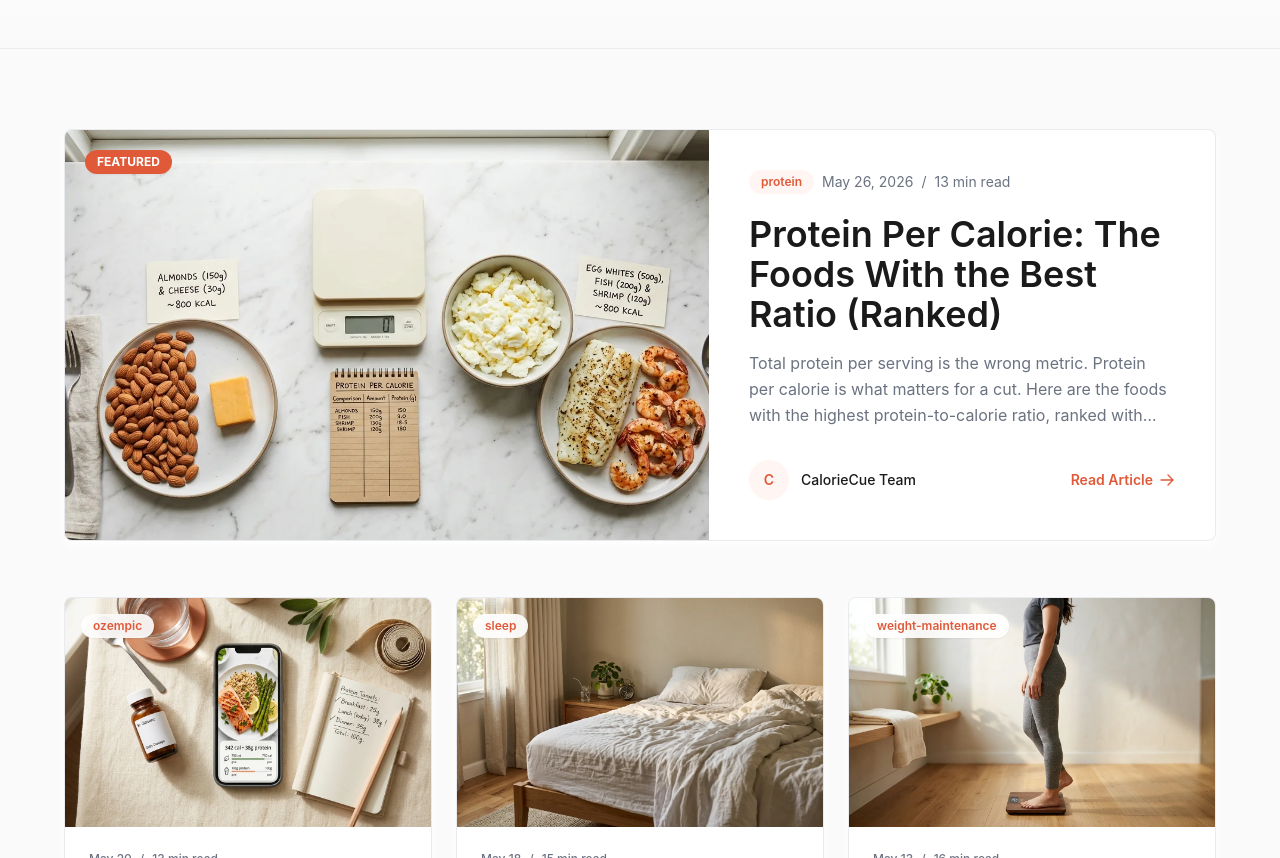
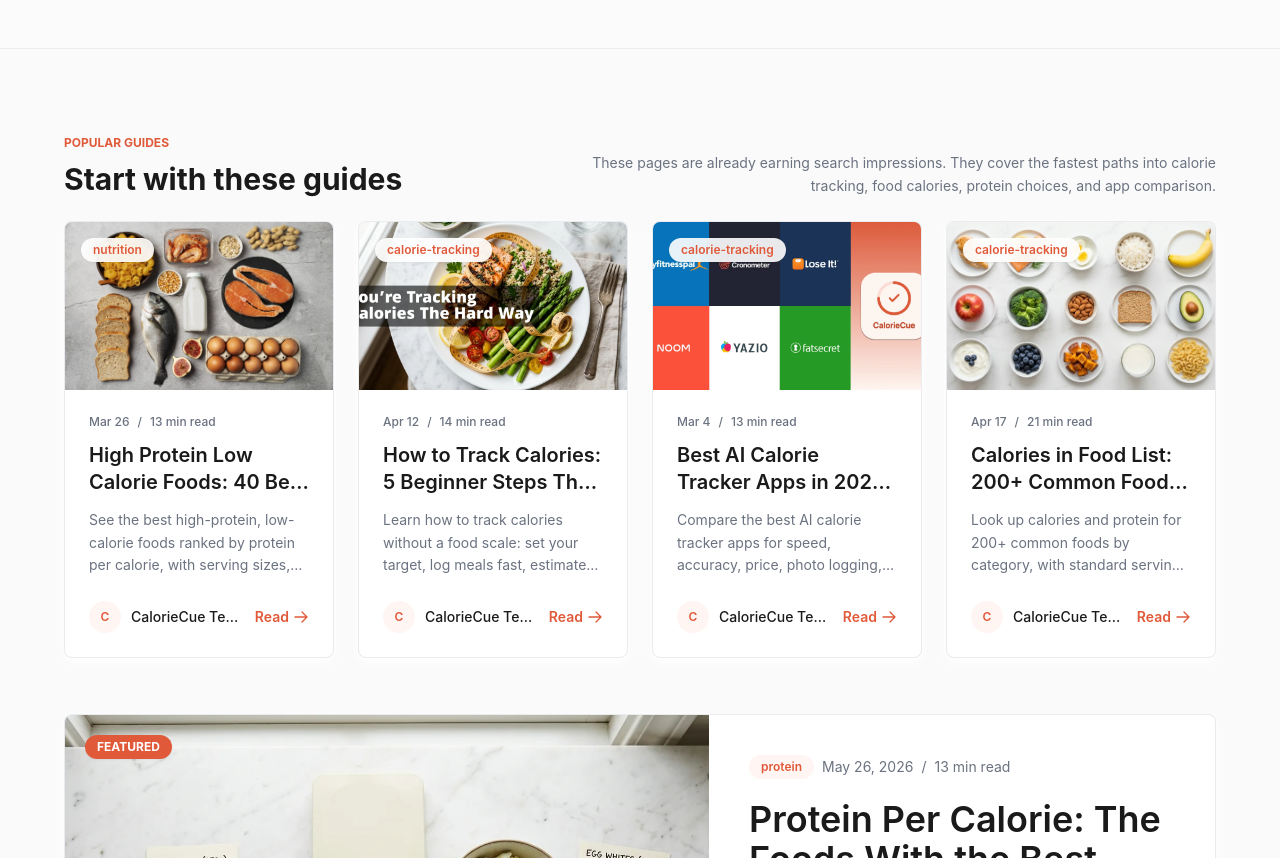
Before and after one commit to Juan-Oclock/caloriecue-landing, a Next.js app: page /blog in a window 1280 px wide. Shown: the part 540-1398 px from the top of the page. Built offline with nearby package versions, Linux system fonts and the light colour scheme.

Commit message:
Improve SEO links for high-impression guides

```diff
--- a/content/blog/best-calorie-tracker-app.mdx
+++ b/content/blog/best-calorie-tracker-app.mdx
@@ -1,8 +1,8 @@
 ---
-title: "Best AI Calorie Tracker Apps (Tested & Compared)"
-description: "We tested the top AI calorie tracking apps — MyFitnessPal, Cronometer, CalorieCue, and more. See which app is fastest, most accurate, and best for your goals and budget."
+title: "Best AI Calorie Tracker Apps in 2026: Tested Comparison"
+description: "Compare the best AI calorie tracker apps for speed, accuracy, price, photo logging, barcode scanning, and daily weight-loss tracking."
 date: "2026-03-04"
-dateModified: "2026-05-11"
+dateModified: "2026-05-27"
 author: "CalorieCue Team"
 coverImage: "/blog/best-calorie-tracker-app-2026.webp"
 tags:
@@ -28,6 +28,10 @@ faq:
 ---
 
 There are over 50 calorie tracking apps on the App Store. Most of them will waste your time. Here's how to pick one that actually sticks.
+
+## Quick Answer
+
+The best AI calorie tracker app is the one you will use daily: prioritize fast photo logging, verified nutrition data, simple editing, barcode scanning, and a clean calorie-and-macro view over feature bloat.
 
 Most "best calorie app" articles are written by publishers who've never tracked a calorie in their life — or by the apps themselves. They rank apps based on feature lists and press releases, not on what it actually feels like to use them daily for weeks.
 
--- a/content/blog/calories-in-food-list.mdx
+++ b/content/blog/calories-in-food-list.mdx
@@ -1,7 +1,8 @@
 ---
-title: "Calories in Food: A Complete List of 200+ Common Foods (With Serving Sizes)"
-description: "A complete calorie reference for 200+ everyday foods, organized by category with standard serving sizes and protein content. Sourced from USDA FoodData Central."
+title: "Calories in Food List: 200+ Common Foods With Servings"
+description: "Look up calories and protein for 200+ common foods by category, with standard serving sizes and USDA-based nutrition data."
 date: "2026-04-17"
+dateModified: "2026-05-27"
 author: "CalorieCue Team"
 coverImage: "/blog/calories-in-food-list.webp"
 tags:
@@ -25,6 +26,10 @@ faq:
 ---
 
 Knowing the calorie content of everyday foods is the single most practical skill in weight management. Not because you need to memorize every number — but because once you have a rough sense of what's in the foods you eat regularly, making better choices becomes automatic.
+
+## Quick Answer
+
+Common food calories vary most by category: lean proteins are usually 100-250 calories per serving, cooked grains are about 200 calories per cup, fats are about 120 calories per tablespoon, and non-starchy vegetables are usually under 50 calories per cup.
 
 This list covers over 200 common foods organized by category, with calories and protein per serving. All values are based on data from the [USDA FoodData Central](https://fdc.nal.usda.gov/) database, the most comprehensive and scientifically verified food composition resource available.
 
--- a/content/blog/high-protein-low-calorie-foods.mdx
+++ b/content/blog/high-protein-low-calorie-foods.mdx
@@ -1,6 +1,6 @@
 ---
-title: "40 High Protein Low Calorie Foods (With Calories & Protein Per Serving)"
-description: "The 40 best high-protein, low-calorie foods — chicken, Greek yogurt, cottage cheese, egg whites, and more. Each with exact calories and grams of protein per serving."
+title: "High Protein Low Calorie Foods: 40 Best Options Ranked"
+description: "See the best high-protein, low-calorie foods ranked by protein per calorie, with serving sizes, calories, and protein for weight loss meals."
 date: "2026-03-26"
 author: "CalorieCue Team"
 coverImage: "/blog/high-protein-low-calorie-foods.webp"
@@ -11,7 +11,7 @@ tags:
   - healthy-eating
   - reference
 published: true
-dateModified: "2026-05-11"
+dateModified: "2026-05-27"
 imageCredit: "Image by freepik"
 imageCreditUrl: "https://www.freepik.com/free-photo/assortment-food-that-can-cause-allergic-reaction-people_33757366.htm"
 faq:
@@ -28,6 +28,10 @@ faq:
 ---
 
 Protein is the single most important macronutrient for weight loss. [Research shows](https://pubmed.ncbi.nlm.nih.gov/32699189/) that high-protein diets lead to significantly more fat loss, better muscle preservation, and reduced hunger compared to standard diets.
+
+## Quick Answer
+
+The best high-protein, low-calorie foods are shrimp, tuna, cod, egg whites, whey protein, chicken breast, turkey jerky, pork tenderloin, fat-free Greek yogurt, and cottage cheese.
 
 But not all protein sources are created equal. Some pack enormous amounts of protein for very few calories — chicken breast gives you 31g of protein for just 165 calories. Others deliver protein alongside a calorie bomb — two tablespoons of peanut butter gives you only 7g of protein for 190 calories.
 
--- a/content/blog/how-to-track-calories.mdx
+++ b/content/blog/how-to-track-calories.mdx
@@ -1,8 +1,8 @@
 ---
-title: "How to Track Calories in 2026: 5 Simple Steps (Beginner's Guide)"
-description: "Learn how to track calories step-by-step — from setting your target to logging your first meal in under 30 seconds. No food scale required, no complicated math."
+title: "How to Track Calories: 5 Beginner Steps That Actually Stick"
+description: "Learn how to track calories without a food scale: set your target, log meals fast, estimate portions, and avoid the mistakes that make beginners quit."
 date: "2026-04-12"
-dateModified: "2026-05-11"
+dateModified: "2026-05-27"
 author: "CalorieCue Team"
 coverImage: "/blog/how-to-track-calories.webp"
 coverImageMobile: "/blog/how-to-track-calories-mobile.webp"
@@ -29,6 +29,10 @@ faq:
 ---
 
 Calorie tracking is the most evidence-based tool for weight management — and also the most commonly abandoned one.
+
+## Quick Answer
+
+To track calories, set a daily target, choose a logging method you can repeat, estimate portions consistently, log meals before you forget, and review your weekly average instead of chasing perfect daily numbers.
 
 A [systematic review published in the *Journal of the American Dietetic Association*](https://pubmed.ncbi.nlm.nih.gov/21185970/) analyzed 22 studies and found that dietary self-monitoring is consistently associated with greater weight loss. People who track their food lose significantly more weight than those who don't. The science is clear.
 
--- a/package.json
+++ b/package.json
@@ -7,7 +7,8 @@
     "build": "next build",
     "start": "next start",
     "lint": "next lint",
-    "newsletter": "node scripts/send-newsletter.js"
+    "newsletter": "node scripts/send-newsletter.js",
+    "verify:seo-guides": "node scripts/verify-seo-guides.mjs"
   },
   "dependencies": {
     "@google/generative-ai": "^0.24.1",
--- a/src/app/blog/page.tsx
+++ b/src/app/blog/page.tsx
@@ -1,7 +1,14 @@
 import type { Metadata } from "next";
 import { Navigation, Footer } from "@/components";
 import { BlogListingClient } from "@/components/blog";
-import { getAllPosts, getAllTags } from "@/lib/blog";
+import { getAllPosts, getAllTags, getPostsBySlugs } from "@/lib/blog";
+
+const FEATURED_GUIDE_SLUGS = [
+  "high-protein-low-calorie-foods",
+  "how-to-track-calories",
+  "best-calorie-tracker-app",
+  "calories-in-food-list",
+];
 
 export const metadata: Metadata = {
   title: "Blog",
@@ -38,6 +45,7 @@ export const metadata: Metadata = {
 export default function BlogPage() {
   const allPosts = getAllPosts();
   const tags = getAllTags();
+  const featuredGuides = getPostsBySlugs(FEATURED_GUIDE_SLUGS);
 
   const collectionJsonLd = {
     "@context": "https://schema.org",
@@ -67,7 +75,11 @@ export default function BlogPage() {
         type="application/ld+json"
         dangerouslySetInnerHTML={{ __html: JSON.stringify(collectionJsonLd) }}
       />
-      <BlogListingClient posts={allPosts} tags={tags} />
+      <BlogListingClient
+        posts={allPosts}
+        tags={tags}
+        featuredGuides={featuredGuides}
+      />
       <Footer />
     </main>
   );
--- a/src/components/BlogPreview.tsx
+++ b/src/components/BlogPreview.tsx
@@ -1,10 +1,17 @@
 import Link from "next/link";
 import { FadeIn } from "@/components";
 import { BlogPostCard } from "@/components/blog";
-import { getAllPosts } from "@/lib/blog";
+import { getPostsBySlugs } from "@/lib/blog";
+
+const POPULAR_GUIDE_SLUGS = [
+  "high-protein-low-calorie-foods",
+  "how-to-track-calories",
+  "best-calorie-tracker-app",
+  "calories-in-food-list",
+];
 
 export default function BlogPreview() {
-  const posts = getAllPosts().slice(0, 3);
+  const posts = getPostsBySlugs(POPULAR_GUIDE_SLUGS);
 
   if (posts.length === 0) return null;
 
@@ -16,14 +23,15 @@ export default function BlogPreview() {
             Blog
           </span>
           <h2 className="text-display-mobile md:text-display text-foreground mb-4">
-            Latest from the Blog
+            Popular calorie tracking guides
           </h2>
           <p className="text-muted-foreground text-lg max-w-2xl mx-auto">
-            Tips and insights to help you eat smarter and track better.
+            Start with the practical guides people are already finding in
+            Google.
           </p>
         </FadeIn>
 
-        <div className="grid md:grid-cols-2 lg:grid-cols-3 gap-6">
+        <div className="grid sm:grid-cols-2 lg:grid-cols-4 gap-6">
           {posts.map((post, i) => (
             <BlogPostCard key={post.slug} post={post} delay={i * 0.1} />
           ))}
--- a/src/components/blog/BlogListingClient.tsx
+++ b/src/components/blog/BlogListingClient.tsx
@@ -23,11 +23,13 @@ const CURATED_TOPICS = [
 interface BlogListingClientProps {
   posts: BlogPostMeta[];
   tags: string[];
+  featuredGuides: BlogPostMeta[];
 }
 
 export default function BlogListingClient({
   posts,
   tags,
+  featuredGuides,
 }: BlogListingClientProps) {
   const [searchQuery, setSearchQuery] = useState("");
   const [activeTag, setActiveTag] = useState("");
@@ -72,6 +74,11 @@ export default function BlogListingClient({
   const paginatedPosts = filteredPosts.slice(startIndex, startIndex + pageSize);
 
   const showFeatured = currentPage === 1;
+  const showFeaturedGuides =
+    currentPage === 1 &&
+    !activeTag &&
+    !searchQuery.trim() &&
+    featuredGuides.length > 0;
   const featuredPost = showFeatured ? paginatedPosts[0] : null;
   const gridPosts = showFeatured ? paginatedPosts.slice(1) : paginatedPosts;
 
@@ -134,6 +141,36 @@ export default function BlogListingClient({
 
       <section className="px-4 py-14 md:py-20">
         <div className="mx-auto max-w-6xl">
+          {showFeaturedGuides && (
+            <FadeIn className="mb-12 md:mb-14">
+              <div className="mb-6 flex flex-col gap-2 md:flex-row md:items-end md:justify-between">
+                <div>
+                  <span className="text-xs font-bold uppercase text-primary">
+                    Popular guides
+                  </span>
+                  <h2 className="mt-2 text-2xl font-bold text-foreground md:text-3xl">
+                    Start with these guides
+                  </h2>
+                </div>
+                <p className="max-w-2xl text-sm leading-relaxed text-muted-foreground md:text-right">
+                  These pages are already earning search impressions. They cover
+                  the fastest paths into calorie tracking, food calories,
+                  protein choices, and app comparison.
+                </p>
+              </div>
+
+              <div className="grid gap-6 md:grid-cols-2 lg:grid-cols-4">
+                {featuredGuides.map((post, i) => (
+                  <BlogPostCardEditorial
+                    key={post.slug}
+                    post={post}
+                    delay={i * 0.08}
+                  />
+                ))}
+              </div>
+            </FadeIn>
+          )}
+
           {filteredPosts.length === 0 ? (
             <FadeIn className="text-center py-16">
               <div className="w-16 h-16 mx-auto mb-4 rounded-full bg-muted flex items-center justify-center">
--- a/src/lib/blog/index.ts
+++ b/src/lib/blog/index.ts
@@ -51,6 +51,14 @@ export function getAllPosts(): BlogPostMeta[] {
     .sort((a, b) => new Date(b.date).getTime() - new Date(a.date).getTime());
 
   return posts;
+}
+
+export function getPostsBySlugs(slugs: string[]): BlogPostMeta[] {
+  const postsBySlug = new Map(getAllPosts().map((post) => [post.slug, post]));
+  return slugs.flatMap((slug) => {
+    const post = postsBySlug.get(slug);
+    return post ? [post] : [];
+  });
 }
 
 export function getPostBySlug(slug: string): BlogPost | null {
```
Also changed, not shown: scripts/verify-seo-guides.mjs (added, +113 -0 lines).
